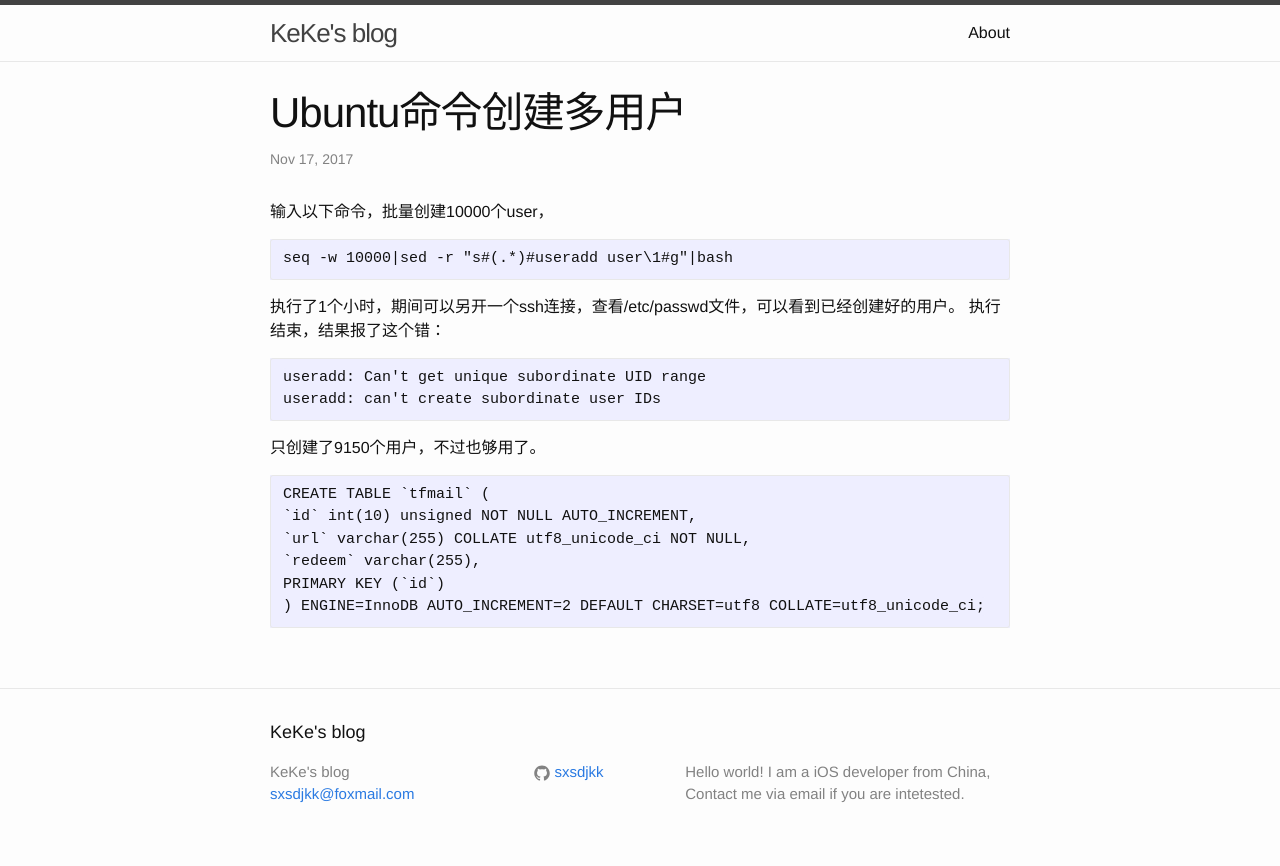
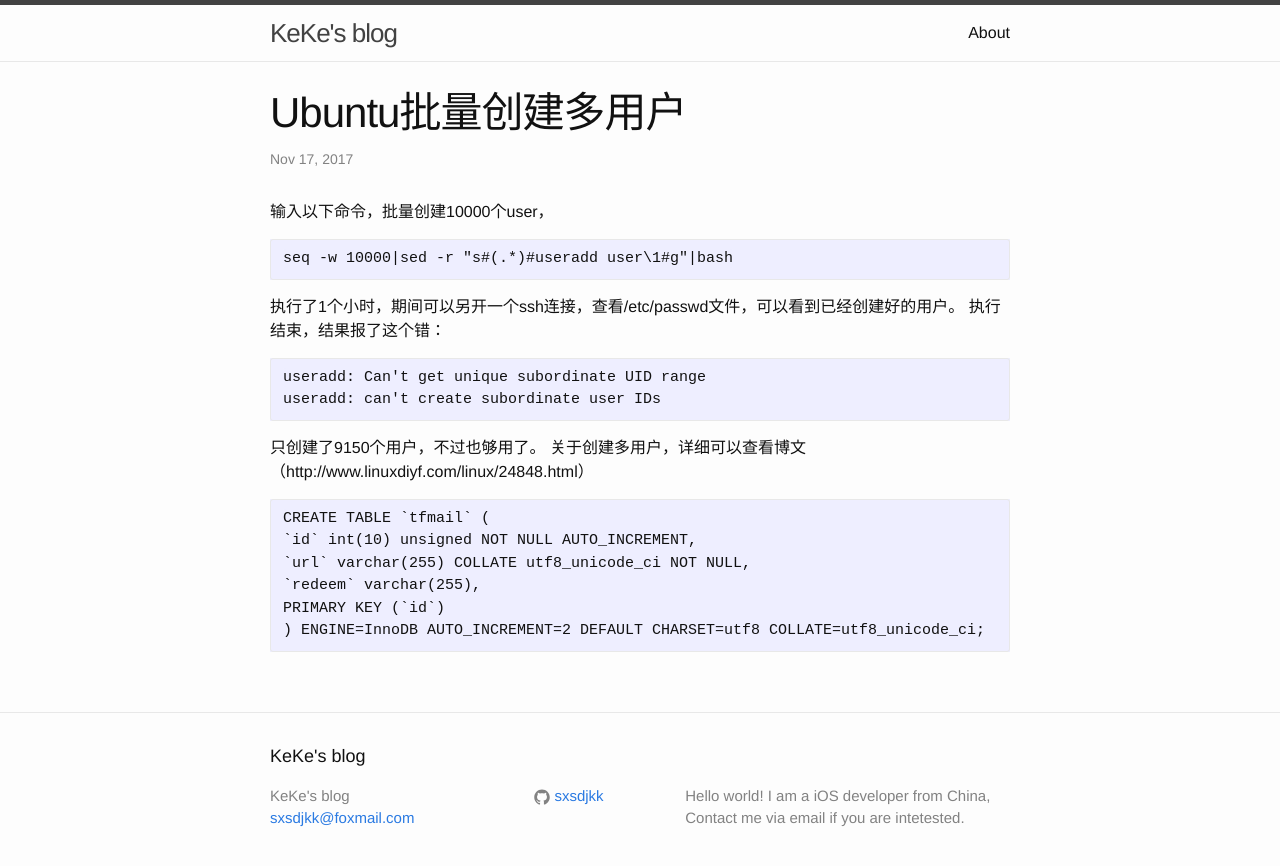
Before and after one commit to sxsdjkk/sxsdjkk.github.io, a Jekyll site: the page built from _posts/2017-11-17-ubuntu命令创建多用户.md, in a window 1280 px wide. Shown: the top 866 px of the page. Built offline with Jekyll 4.4.1, drawn with Linux system fonts in a browser that asks for light colours.

Commit message:
Ubuntu批量创建多用户

````diff
--- a/_posts/2017-11-17-ubuntu命令创建多用户.md
+++ b/_posts/2017-11-17-ubuntu命令创建多用户.md
@@ -1,9 +1,10 @@
 ---
 layout: post
-title:  "Ubuntu命令创建多用户"
+title:  "Ubuntu批量创建多用户"
 date:   2017-11-17 22:00:00 +0800
 categories: jekyll update
 ---
+
 
 输入以下命令，批量创建10000个user，
 ```
@@ -16,6 +17,7 @@ useradd: Can't get unique subordinate UID range
 useradd: can't create subordinate user IDs
 ```
 只创建了9150个用户，不过也够用了。
+关于创建多用户，详细可以查看博文（http://www.linuxdiyf.com/linux/24848.html）
 
 ```
 CREATE TABLE `tfmail` (
````
